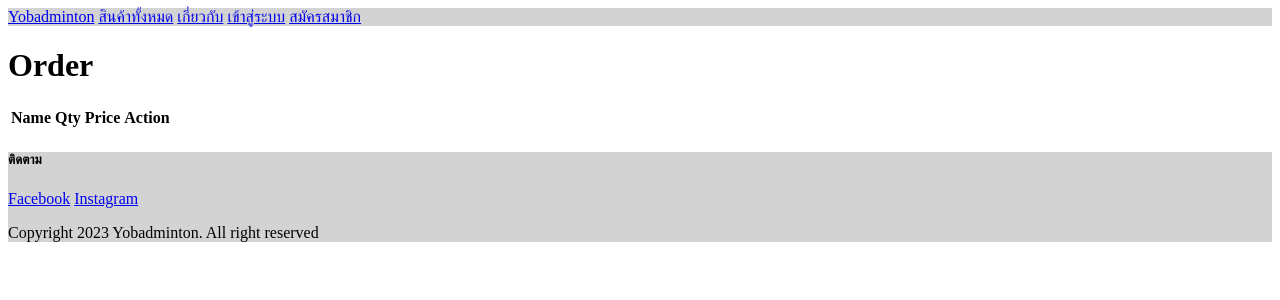
After one commit to Konuig/DSI202-Project, a Django app: page /cart/list/ in a window 1280 px wide. The commit adds this page. Shown: the top 300 px of the page. Run offline with Django 4.2, Linux system fonts and the light colour scheme; lists and menus that the app fills with data are empty.

Commit message:
add cart

```diff
--- a/sales/badminton/templates/badminton.html
+++ b/sales/badminton/templates/badminton.html
@@ -21,6 +21,7 @@
         {% else %}
         <p>NO Imag</p>
         {% endif %}
+        <a href="{% url 'add_to_cart' product.id %}">ลงตะกร้า</a>
     </div>
 {% else %}
     <p>ไม่พบสินค้า</p>
--- a/sales/badminton/templates/home.html
+++ b/sales/badminton/templates/home.html
@@ -1,6 +1,6 @@
 {% extends 'components/base.html' %}
 
-{% block title %}Made by ChatGPT {% endblock title %}
+{% block title %}Yobadminton{% endblock title %}
 
 {% block content %}
 <div>
--- /dev/null
+++ b/sales/badminton/templates/product_cart.html
@@ -0,0 +1,35 @@
+{% extends 'components/base.html' %}
+
+{% block title %}ตะกร้าสินค้าของคุณ{% endblock title %}
+
+{% block content %}
+<div class="row">
+    <div class="col-lg-6 offset-lg-3">
+        <h1>Order</h1>
+
+        <table>
+
+            <tr>
+                <th>Name</th>
+                <th>Qty</th>
+                <th>Price</th>
+                <th>Action</th>
+            </tr>
+
+
+                {% for c in cart_items %}
+                <tr>
+                    <td>{{c.name}}</td>
+                    <td>{{c.qty}}</td>
+                    <td>{{c.price}}</td>
+                    <td>
+                        <a href="#">Delete</a>
+                    </td>
+                </tr>
+                {% endfor %}
+
+        </table>
+    </div>
+</div>
+
+{% endblock content %}
--- a/sales/badminton/urls.py
+++ b/sales/badminton/urls.py
@@ -1,4 +1,4 @@
-from django.urls import path,include
+from django.urls import path,include ,re_path
 from .views import *
 
 urlpatterns = [
@@ -8,4 +8,6 @@ urlpatterns = [
     path('about', About, name='about'),
     path('badmintons',Badmintons,name='badmintons'),
     path('register',register, name='register'),
+    re_path(r'cart/add/(?P<badminton_id>[\w-]+)/$', add_to_cart,name="add_to_cart"),
+    re_path(r'cart/list/$',cart_list,name="cart_list"),
 ]
--- a/sales/badminton/views.py
+++ b/sales/badminton/views.py
@@ -1,4 +1,4 @@
-from django.shortcuts import render
+from django.shortcuts import render , get_object_or_404
 from django.http import HttpResponse , HttpResponseRedirect, HttpRequest
 from datetime import datetime
 from .forms import RegisterForm
@@ -43,3 +43,33 @@ def register(requst) :
     #GET
     context = {'form' : form}
     return render(requst, 'register.html',context)
+
+def add_to_cart(request, badminton_id):
+    product = get_object_or_404(Product,id = badminton_id)
+    cart_items = request.session.get('cart_items') or []
+
+    #update existing items
+    duplicated = False
+    for c in cart_items :
+        if c.get('id') == product.id :
+            c['qty'] = int(c.get('qty') or '1' )+ 1
+            duplicated = True
+
+    #new insert
+    if not duplicated :
+        cart_items.append({'id':  product.id,
+                          'name' : product.title ,
+                          'qty' : 1,
+                          })
+
+    request.session['cart_items'] = cart_items
+    return HttpResponseRedirect(reverse('cart_list',kwargs={}))
+
+def cart_list(request) :
+    cart_items = request.session.get('cart_items') or []
+    total_qty = 0
+    for c in cart_items :
+        total_qty = total_qty + c.get('qty')
+
+    request.session['cart_qty'] = total_qty
+    return render(request,'product_cart.html', {'cart_items':cart_items})
--- a/sales/sales/settings.py
+++ b/sales/sales/settings.py
@@ -37,7 +37,7 @@ INSTALLED_APPS = [
     'django.contrib.sessions',
     'django.contrib.messages',
     'django.contrib.staticfiles',
-    'badminton'
+    'badminton',
 ]
 
 MIDDLEWARE = [
```
Also changed, not shown: sales/db.sqlite3.
